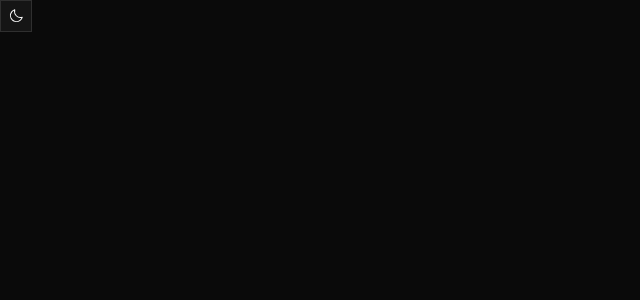
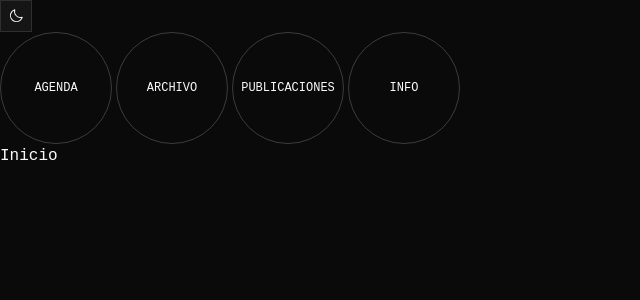
Before and after one commit to radiocaso/radiocaso.github.io, a React (Vite) app: page / in a window 1280 px wide. Shown: the top 300 px of the page, without its empty margins (0-640 px from the left). Built offline with nearby package versions, Linux system fonts and the light colour scheme.

Commit message:
Add router and navigation

```diff
--- a/src/App.tsx
+++ b/src/App.tsx
@@ -1,9 +1,25 @@
+import { Route, Routes } from "react-router";
 import { ThemeToggle } from "@/components/layout/ThemeToggle";
+import Home from "./pages/Home";
+import Schedule from "./pages/Schedule";
+import Archive from "./pages/Archive";
+import Publications from "./pages/Publications";
+import Info from "./pages/Info";
+import NavMenu from "./components/layout/NavMenu";
 
 export function App() {
   return (
     <>
       <ThemeToggle />
+      <NavMenu />
+
+      <Routes>
+        <Route path="/" element={<Home />} />
+        <Route path="/agenda" element={<Schedule />} />
+        <Route path="/archivo" element={<Archive />} />
+        <Route path="/publicaciones" element={<Publications />} />
+        <Route path="/info" element={<Info />} />
+      </Routes>
     </>
   );
 }
--- /dev/null
+++ b/src/components/layout/NavMenu.tsx
@@ -0,0 +1,21 @@
+import { NavLink } from "react-router";
+
+const sections = ["agenda", "archivo", "publicaciones", "info"];
+
+export default function NavMenu() {
+  return (
+    <nav className="gap-1 sm:flex">
+      {sections.map((section) => (
+        <NavLink
+          key={section}
+          to={`/${section}`}
+          className={({ isActive }) =>
+            `${isActive ? "bg-white text-black" : "border-white/20"} flex items-center justify-center rounded-full border text-xs uppercase transition-colors sm:size-28`
+          }
+        >
+          {section}
+        </NavLink>
+      ))}
+    </nav>
+  );
+}
--- a/src/main.tsx
+++ b/src/main.tsx
@@ -1,5 +1,6 @@
 import { StrictMode } from "react";
 import { createRoot } from "react-dom/client";
+import { BrowserRouter } from "react-router";
 import { ThemeProvider } from "@/context/theme/ThemeProvider";
 
 import "./index.css";
@@ -7,8 +8,10 @@ import App from "./App.tsx";
 
 createRoot(document.getElementById("root")!).render(
   <StrictMode>
+    <BrowserRouter>
       <ThemeProvider defaultTheme="dark" storageKey="ui-theme">
         <App />
       </ThemeProvider>
+    </BrowserRouter>
   </StrictMode>,
 );
--- /dev/null
+++ b/src/pages/Archive.tsx
@@ -0,0 +1,3 @@
+export default function Archive() {
+  return <>Archivo</>;
+}
--- /dev/null
+++ b/src/pages/Home.tsx
@@ -0,0 +1,3 @@
+export default function Home() {
+  return <>Inicio</>;
+}
--- /dev/null
+++ b/src/pages/Info.tsx
@@ -0,0 +1,3 @@
+export default function Info() {
+  return <>Info</>;
+}
--- /dev/null
+++ b/src/pages/Publications.tsx
@@ -0,0 +1,3 @@
+export default function Publications() {
+  return <>Publicaciones</>;
+}
--- /dev/null
+++ b/src/pages/Schedule.tsx
@@ -0,0 +1,3 @@
+export default function Schedule() {
+  return <>Agenda</>;
+}
```
